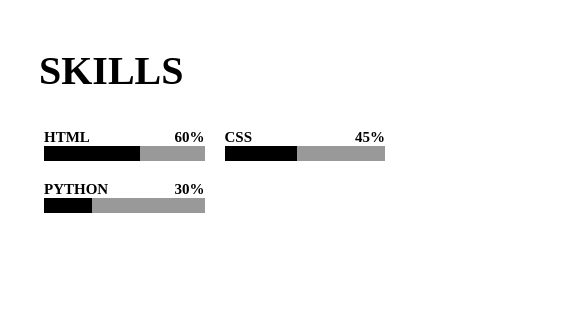
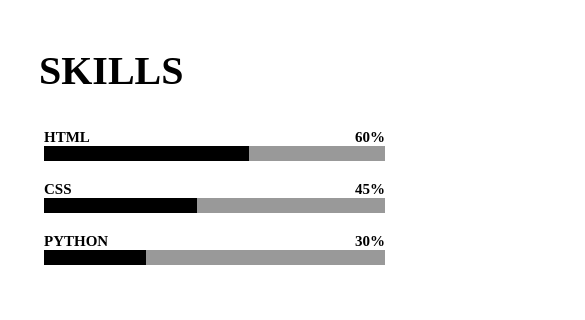
Before and after one commit to Zaynaabah/My-portfolio, a plain HTML site: page index.html in a window 390 px wide. Shown: the part 1754-2074 px from the top of the page, 585 px wide, since content can reach past the window. Drawn offline with Linux system fonts and the light colour scheme.

Commit message:
Update p.css

```diff
--- a/p.css
+++ b/p.css
@@ -321,6 +321,10 @@ form{
     .skills h1{
         padding-left: 0px;
     }
+    .skills .skill-row{
+        display: flex;
+        flex-direction: column;
+        grid-gap: 10px;
     #contact{
         height: 130vh;
         padding-bottom: 70%;
@@ -344,8 +348,6 @@ form{
         width: 200px;
         margin-left: 15%;
     }
-
-
     #footer{
         height: auto;
     }
```
